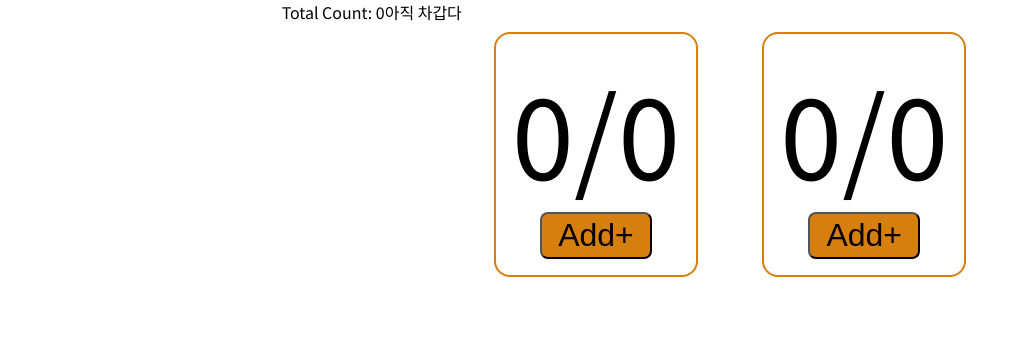
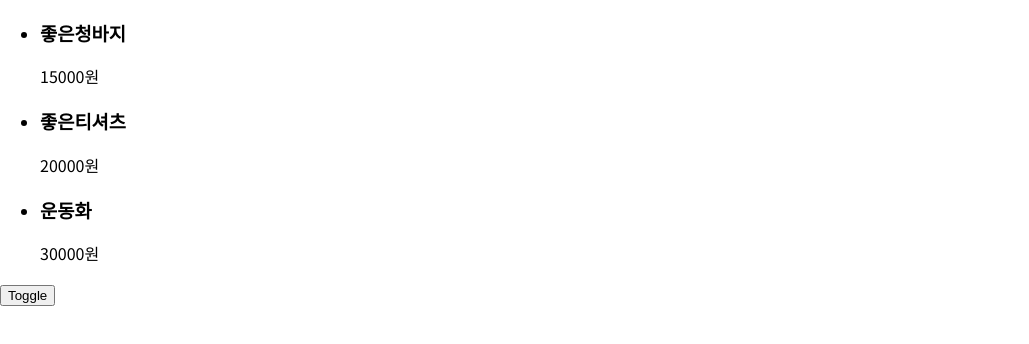
Before and after one commit to wooniwinnie/react-basic, a React (Create React App) app: page / in a window 1280 px wide. Shown: the top 344 px of the page, without its empty margins (0-1029 px from the left). Built offline with nearby package versions, Linux system fonts and the light colour scheme.

Commit message:
useEffect 공부

```diff
--- /dev/null
+++ b/public/data/products.json
@@ -0,0 +1,14 @@
+[
+    {
+        "name": "좋은청바지",
+        "price": "15000원"
+    },
+    {
+        "name": "좋은티셔츠",
+        "price": "20000원"
+    },
+    {
+        "name": "운동화",
+        "price": "30000원"
+    }
+]
--- /dev/null
+++ b/src/AppProducts.tsx
@@ -0,0 +1,16 @@
+import React, { useState } from 'react';
+import Products from './components/Products';
+
+type Props = {};
+
+export default function AppProducts({}: Props) {
+    const [showProducts, setShowProdcuts] = useState<boolean>(true);
+    return (
+        <div>
+            {showProducts && <Products />}
+            <button onClick={() => setShowProdcuts((show) => !show)}>
+                Toggle
+            </button>
+        </div>
+    );
+}
--- /dev/null
+++ b/src/components/Products.tsx
@@ -0,0 +1,38 @@
+import React, { useEffect, useState } from 'react';
+
+type Props = {};
+
+type Product = {
+    id: string;
+    name: string;
+    price: string;
+};
+
+export default function Products({}: Props) {
+    const [count, setCount] = useState<number>(0);
+    const [products, setProducts] = useState<Product[]>([]);
+
+    useEffect(() => {
+        fetch('data/products.json')
+            .then((res) => res.json())
+            .then((data) => {
+                console.log('데이터 전송 완료');
+                setProducts(data);
+            });
+    }, []);
+
+    return (
+        <>
+            <ul>
+                {products.map((product) => (
+                    <li key={product.id}>
+                        <article>
+                            <h3>{product.name}</h3>
+                            <p>{product.price}</p>
+                        </article>
+                    </li>
+                ))}
+            </ul>
+        </>
+    );
+}
--- a/src/index.tsx
+++ b/src/index.tsx
@@ -5,13 +5,14 @@ import App from './App';
 import reportWebVitals from './reportWebVitals';
 import AppProfile from './AppProfile';
 import AppCounter from './AppCounter';
+import AppProducts from './AppProducts';
 
 const root = ReactDOM.createRoot(
     document.getElementById('root') as HTMLElement
 );
 root.render(
     <React.StrictMode>
-        <AppCounter />
+        <AppProducts />
     </React.StrictMode>
 );
 
```
Also changed, not shown: public/data/sale_products.json (added, +10 -0 lines).
